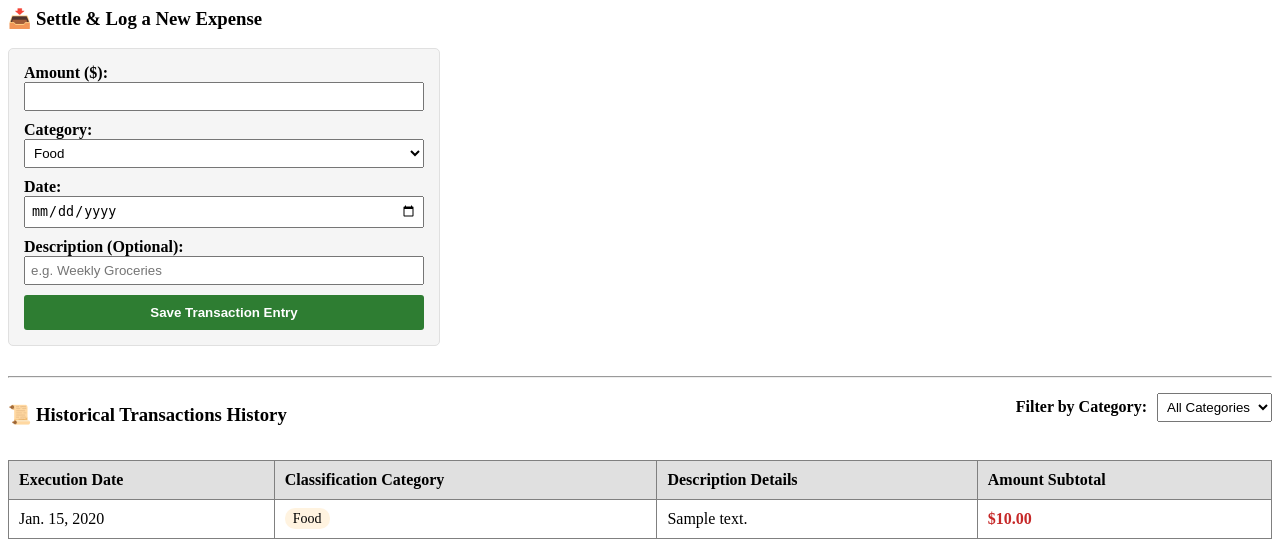
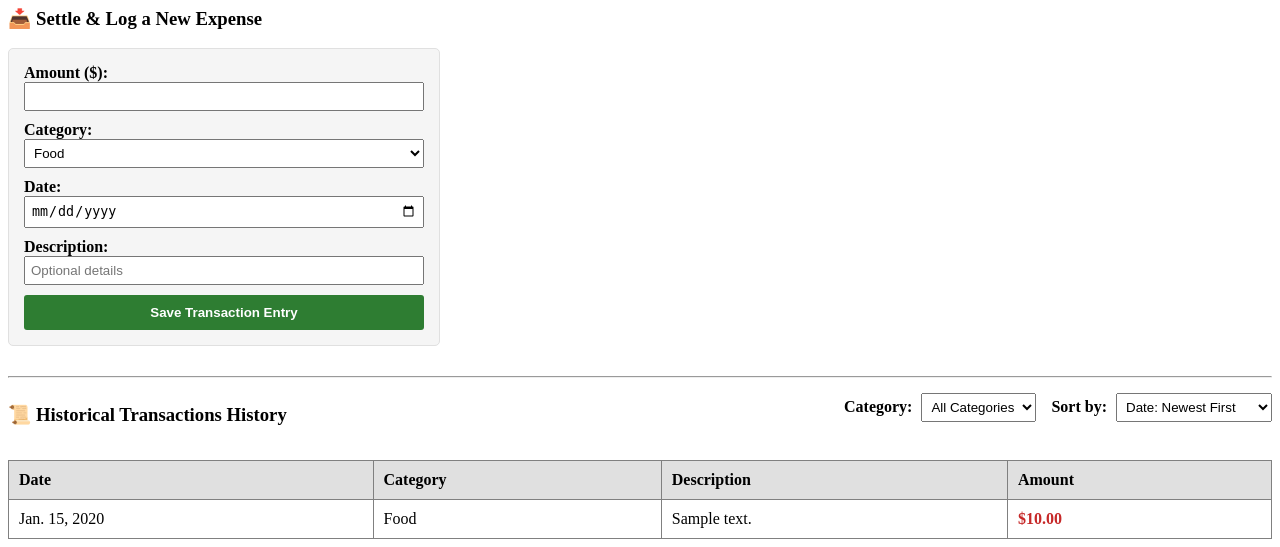
Before and after one commit to Nyubal/Software_Engineering-I, a Django app: page /budget/ in a window 1280 px wide. Shown: the part 718-1265 px from the top of the page. Run offline with Django 4.2, Linux system fonts and the light colour scheme; a user stored in the database is signed in; tables that the repository leaves empty hold one stand-in row (values such as "Sample post").

Commit message:
feat: complete User Story 6 - transaction history sorting filters

```diff
--- a/authentication/templates/authentication/budget.html
+++ b/authentication/templates/authentication/budget.html
@@ -1,7 +1,7 @@
 <h2>SpendWise Financial Management Dashboard</h2>
 <p>Welcome back, {{ request.user.username }}! | <a href="{% url 'login' %}">Logout</a></p>
 
-<!-- Summary Metric Blocks -->
+<!-- Summary Metric Cards -->
 <div style="display: flex; gap: 20px; margin-bottom: 20px;">
     <div style="background-color: #f9f9f9; padding: 15px; border-radius: 5px; border: 1px solid #ddd; flex: 1;">
         <h3>Your Monthly Spending Limit:</h3>
@@ -18,7 +18,7 @@
     </div>
 </div>
 
-<!-- NEW: 📊 EXPENSE ANALYTICS BREAKDOWN VISUALIZATION CONTAINER -->
+<!-- Progress Bars Analytics -->
 <div style="background-color: #ffffff; padding: 20px; border-radius: 5px; border: 1px solid #ddd; margin-bottom: 30px;">
     <h3>📈 Spending Breakdown Analytics</h3>
     <p style="color: #666; font-size: 14px;">Total Expenditures Documented: <strong>${{ total_spent }}</strong></p>
@@ -30,16 +30,15 @@
                 <span>{{ cat_data.name }}</span>
                 <span>${{ cat_data.total }} ({{ cat_data.percentage }}%)</span>
             </div>
-            <!-- Custom CSS Graphic Progress Meter Bar Chart Line -->
             <div style="background-color: #e0e0e0; width: 100%; height: 15px; border-radius: 10px; overflow: hidden;">
-                <div style="background-color: #1976d2; width: {{ cat_data.percentage }}%; height: 100%; transition: width 0.5s ease-in-out;"></div>
+                <div style="background-color: #1976d2; width: {{ cat_data.percentage }}%; height: 100%;"></div>
             </div>
         </div>
         {% endfor %}
     </div>
 </div>
 
-<!-- Form block 1: Modify Budget Settings -->
+<!-- Budget Configuration -->
 <details style="margin-bottom: 30px; cursor: pointer;">
     <summary style="font-weight: bold; color: #1976d2;">⚙️ Click here to alter your Budget limit</summary>
     <form method="POST" style="margin-top: 10px; padding: 10px; border-left: 3px solid #1976d2;">
@@ -52,7 +51,7 @@
 
 <hr>
 
-<!-- Form block 2: Data Input Entry for Expenses -->
+<!-- Expense Entry Form -->
 <h3>📥 Settle & Log a New Expense</h3>
 <form method="POST" style="background-color: #f5f5f5; padding: 15px; border-radius: 5px; display: flex; flex-direction: column; gap: 10px; max-width: 400px; border: 1px solid #e0e0e0;">
     {% csrf_token %}
@@ -60,7 +59,6 @@
         <label style="display: block; font-weight: bold;">Amount ($):</label>
         <input type="number" step="0.01" name="amount" required style="width: 100%; padding: 5px;">
     </div>
-
     <div>
         <label style="display: block; font-weight: bold;">Category:</label>
         <select name="category" required style="width: 100%; padding: 5px;">
@@ -71,28 +69,26 @@
             <option value="Other">Other</option>
         </select>
     </div>
-
     <div>
         <label style="display: block; font-weight: bold;">Date:</label>
         <input type="date" name="date" required style="width: 100%; padding: 5px;">
     </div>
-
     <div>
-        <label style="display: block; font-weight: bold;">Description (Optional):</label>
-        <input type="text" name="description" placeholder="e.g. Weekly Groceries" style="width: 100%; padding: 5px;">
+        <label style="display: block; font-weight: bold;">Description:</label>
+        <input type="text" name="description" placeholder="Optional details" style="width: 100%; padding: 5px;">
     </div>
-
     <button type="submit" style="background-color: #2e7d32; color: white; padding: 10px; border: none; font-weight: bold; cursor: pointer; border-radius: 3px;">Save Transaction Entry</button>
 </form>
 
 <hr style="margin-top: 30px;">
 
-<!-- UI Filtering Element Interface Block -->
+<!-- Filters & Sorting Layout -->
 <div style="display: flex; justify-content: space-between; align-items: center; margin-bottom: 15px;">
     <h3>📜 Historical Transactions History</h3>
 
-    <form method="GET" style="display: flex; gap: 10px; align-items: center;">
-        <label style="font-weight: bold;">Filter by Category:</label>
+    <form method="GET" style="display: flex; gap: 15px; align-items: center;">
+        <div>
+            <label style="font-weight: bold; margin-right: 5px;">Category:</label>
             <select name="category_filter" onchange="this.form.submit()" style="padding: 5px;">
                 <option value="All" {% if selected_category == 'All' %}selected{% endif %}>All Categories</option>
                 <option value="Food" {% if selected_category == 'Food' %}selected{% endif %}>Food</option>
@@ -101,30 +97,40 @@
                 <option value="Utilities" {% if selected_category == 'Utilities' %}selected{% endif %}>Utilities</option>
                 <option value="Other" {% if selected_category == 'Other' %}selected{% endif %}>Other</option>
             </select>
+        </div>
+        <div>
+            <label style="font-weight: bold; margin-right: 5px;">Sort by:</label>
+            <select name="sort_by" onchange="this.form.submit()" style="padding: 5px;">
+                <option value="newest" {% if selected_sort == 'newest' %}selected{% endif %}>Date: Newest First</option>
+                <option value="oldest" {% if selected_sort == 'oldest' %}selected{% endif %}>Date: Oldest First</option>
+                <option value="amount_desc" {% if selected_sort == 'amount_desc' %}selected{% endif %}>Amount: High to Low</option>
+                <option value="amount_asc" {% if selected_sort == 'amount_asc' %}selected{% endif %}>Amount: Low to High</option>
+            </select>
+        </div>
     </form>
 </div>
 
-<!-- Data Table View Block -->
+<!-- Ledger Table View -->
 <table border="1" cellpadding="10" style="width: 100%; border-collapse: collapse; text-align: left;">
     <thead>
         <tr style="background-color: #e0e0e0;">
-            <th>Execution Date</th>
-            <th>Classification Category</th>
-            <th>Description Details</th>
-            <th>Amount Subtotal</th>
+            <th>Date</th>
+            <th>Category</th>
+            <th>Description</th>
+            <th>Amount</th>
         </tr>
     </thead>
     <tbody>
         {% for expense in expenses %}
         <tr>
             <td>{{ expense.date }}</td>
-            <td><span style="background-color: #fff3e0; padding: 3px 8px; border-radius: 10px; font-size: 14px;">{{ expense.category }}</span></td>
+            <td>{{ expense.category }}</td>
             <td>{{ expense.description|default:"-" }}</td>
             <td style="font-weight: bold; color: #c62828;">${{ expense.amount }}</td>
         </tr>
         {% empty %}
         <tr>
-            <td colspan="4" style="text-align: center; color: #757575;">No expense items found for the selected view filter.</td>
+            <td colspan="4" style="text-align: center; color: #757575;">No expense items found.</td>
         </tr>
         {% endfor %}
     </tbody>
```
Lines whose indentation alone changed are shown as unchanged.
